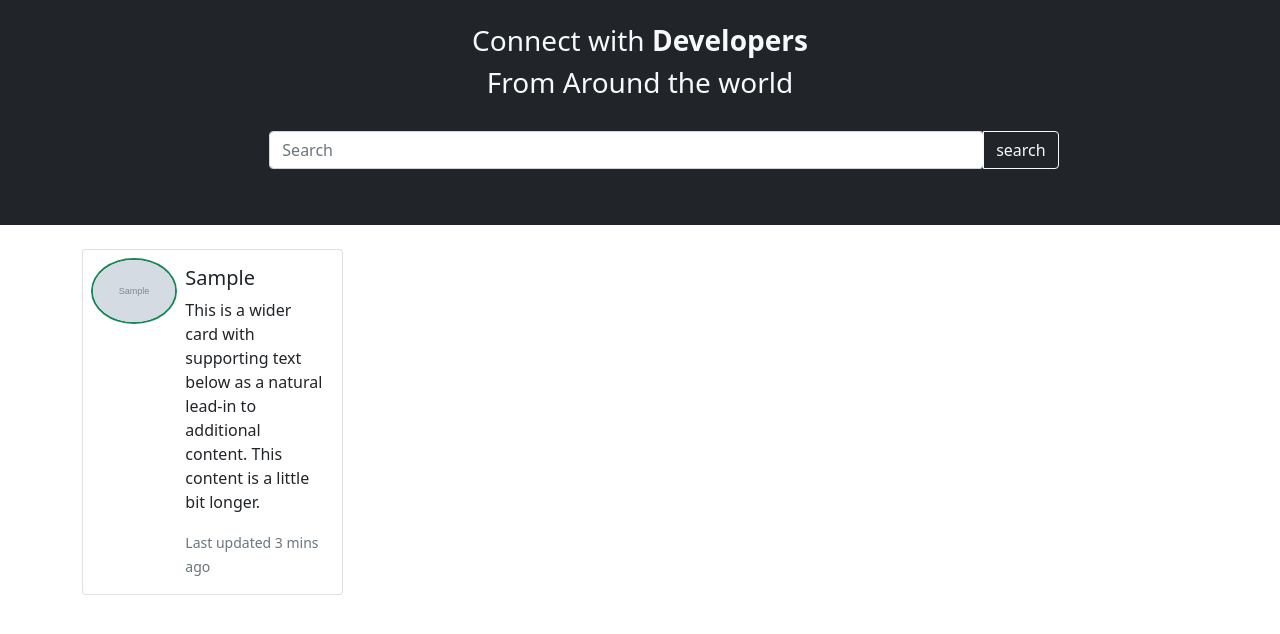
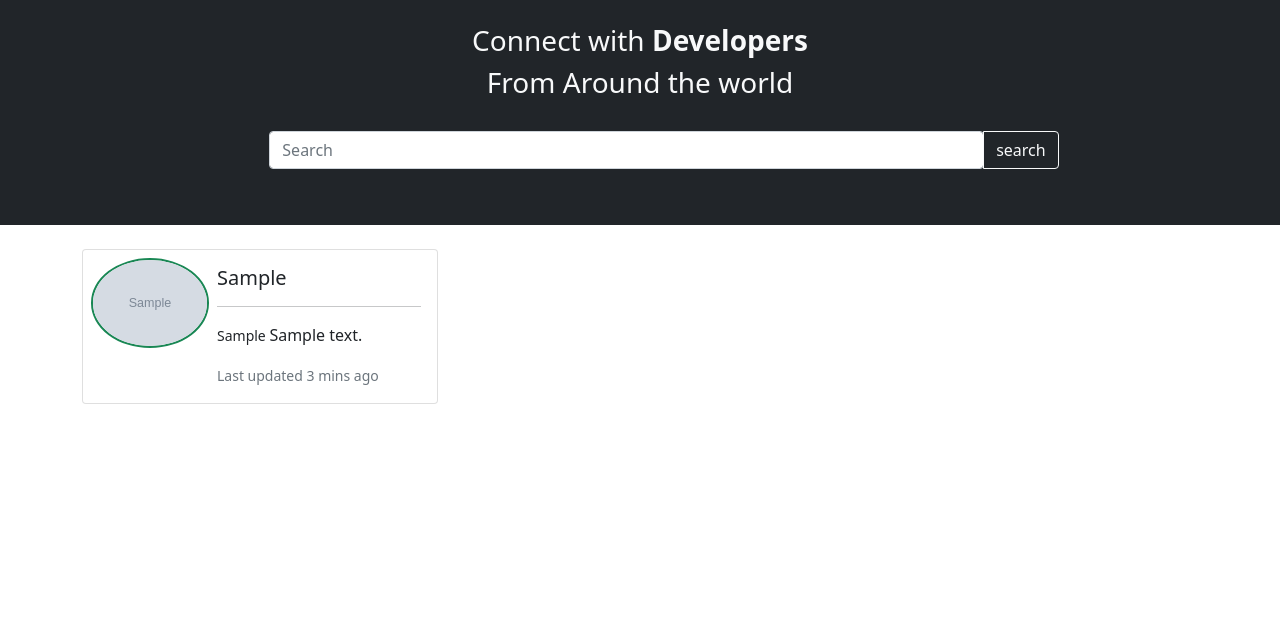
Before and after one commit to rcoffie/devSo, a Django app: page / in a window 1280 px wide. Shown: the part 56-690 px from the top of the page. Run offline with Django 3.2, Linux system fonts and the light colour scheme; tables that the repository leaves empty hold one stand-in row (values such as "Sample post"); grey boxes marked "Sample" are stand-in pictures.

Commit message:
refactoring profile

```diff
--- a/templates/users/profiles.html
+++ b/templates/users/profiles.html
@@ -20,7 +20,7 @@
     <div class="row my-4">
         {% if profiles %}
         {% for each in profiles %}
-        <div class="col-md-3">
+        <div class="col-md-4">
             <div class="card mb-3">
                 <div class="row g-0">
                   <div class="col-md-4">
@@ -33,9 +33,12 @@
                   <div class="col-md-8">
                     <div class="card-body">
                       <h5 class="card-title">{{each.user.username|title}}</h5>
+                      <hr>
                       <p class="card-text">
-                        This is a wider card with supporting text below as a natural lead-in to
-                        additional content. This content is a little bit longer.
+                       <small>
+                        {{each.short_intro|slice:"150" }}
+                       </small>
+                       {{each.bio|slice:"150"}}
                       </p>
                       <p class="card-text">
                         <small class="text-muted">Last updated 3 mins ago</small>
```
